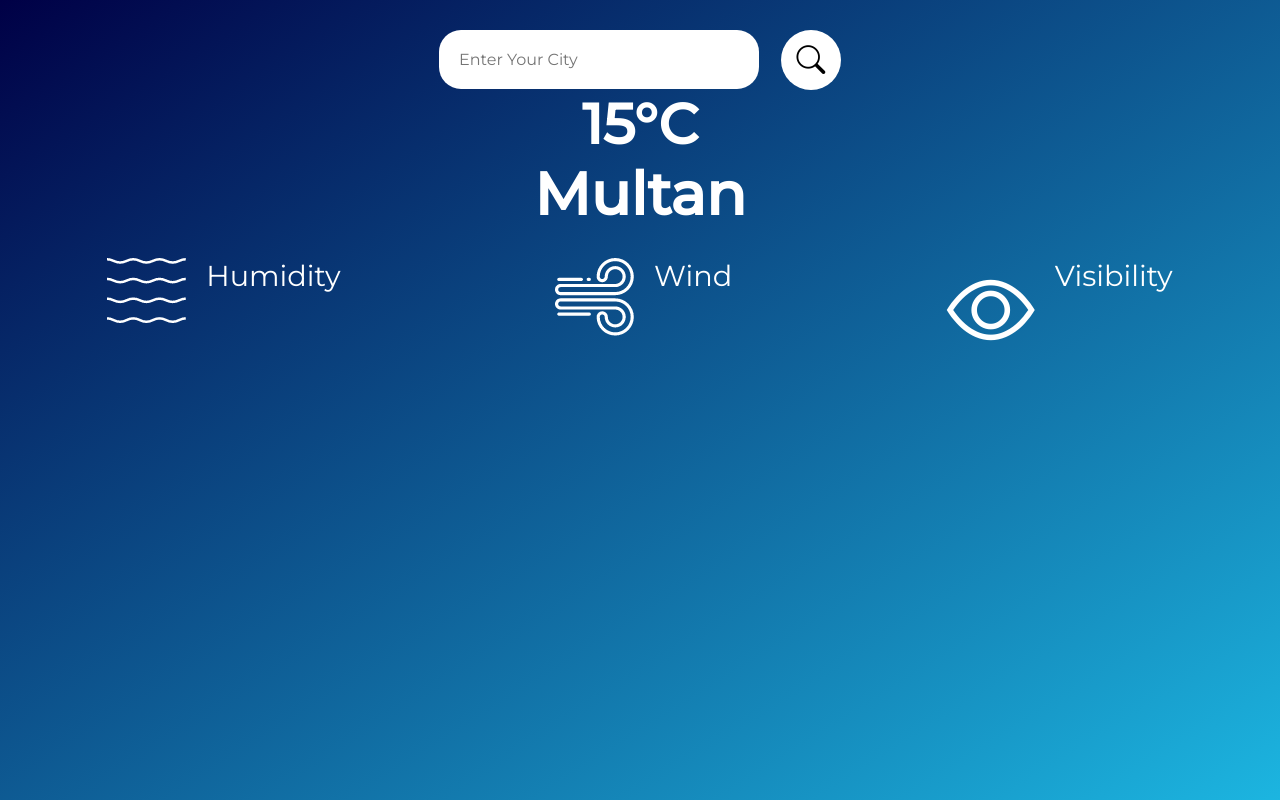
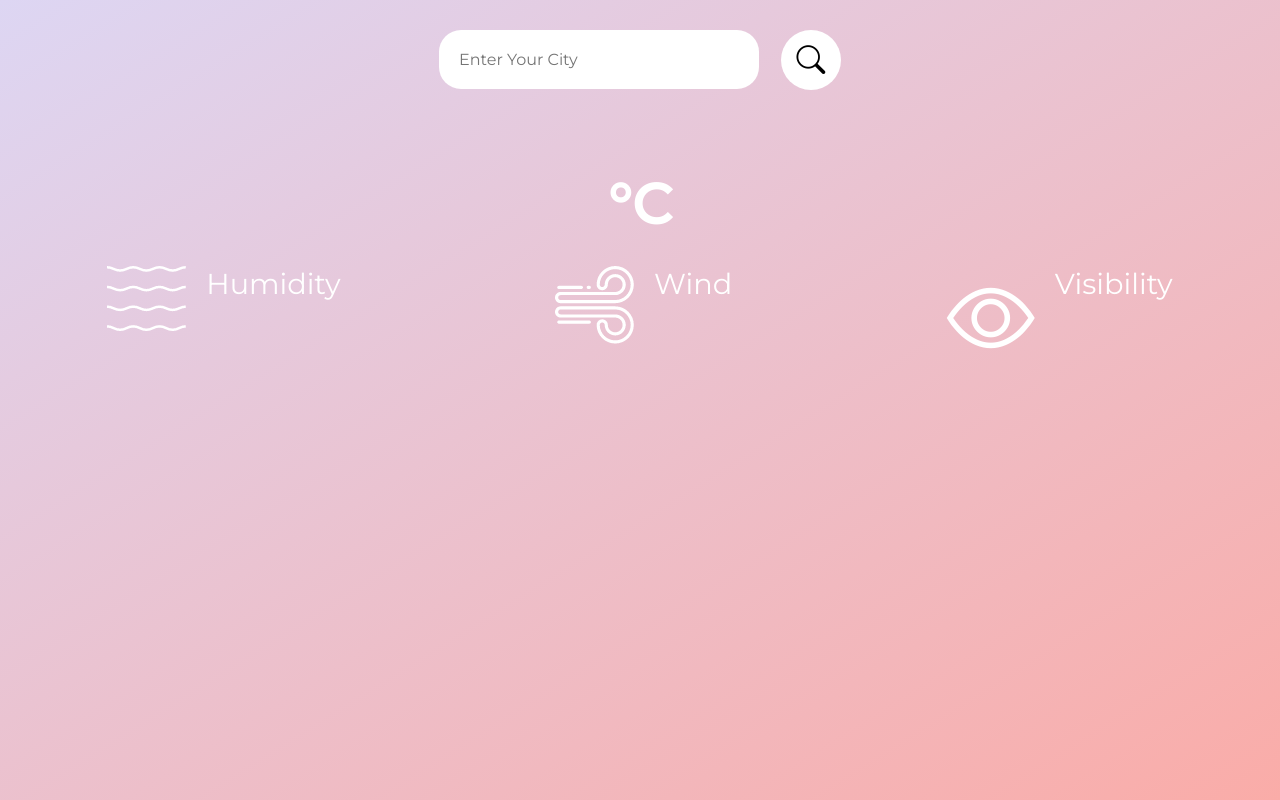
Before and after one commit to Ammar312/first-server, a website: page public/index.html in a window 1280 px wide. Drawn offline with nearby package versions, Linux system fonts and the light colour scheme.

Commit message:
some changes

```diff
--- a/public/index.html
+++ b/public/index.html
@@ -10,7 +10,7 @@
       rel="stylesheet"
       href="https://cdn.jsdelivr.net/npm/bootstrap-icons@1.10.4/font/bootstrap-icons.css"
     />
-    <link rel="stylesheet" href="../style.css" />
+    <link rel="stylesheet" href="./style.css" />
   </head>
   <body>
     <div class="searchContainer">
@@ -46,8 +46,8 @@
           <p class="feelsLike">22</p>
         </div>
       </div> -->
-      <h1 class="temperature">15°C</h1>
-      <h1 class="cityName">Multan</h1>
+      <h1 class="temperature">°C</h1>
+      <h1 class="cityName"></h1>
       <div class="weatherDetail">
         <div class="block">
           <div>
--- a/public/style.css
+++ b/public/style.css
@@ -13,7 +13,7 @@ body {
   /* background: linear-gradient(to right bottom, #00b4db, #0083b0); */
   /* background: linear-gradient(rgba(0, 0, 0, 0.3), rgba(0, 0, 0, 0.3)),
     url(./raingradient.jpg); */
-  background: linear-gradient(to right bottom, #000046, #1cb5e0);
+  background: linear-gradient(to right bottom, #ddd6f3, #faaca8);
   display: flex;
   flex-direction: column;
   /* gap: 1em; */
@@ -125,6 +125,7 @@ body {
   margin-left: 20px;
 }
 .weatherContent {
+  margin-top: 5em;
 }
 .welcomeAnderror {
   width: 50%;
```
